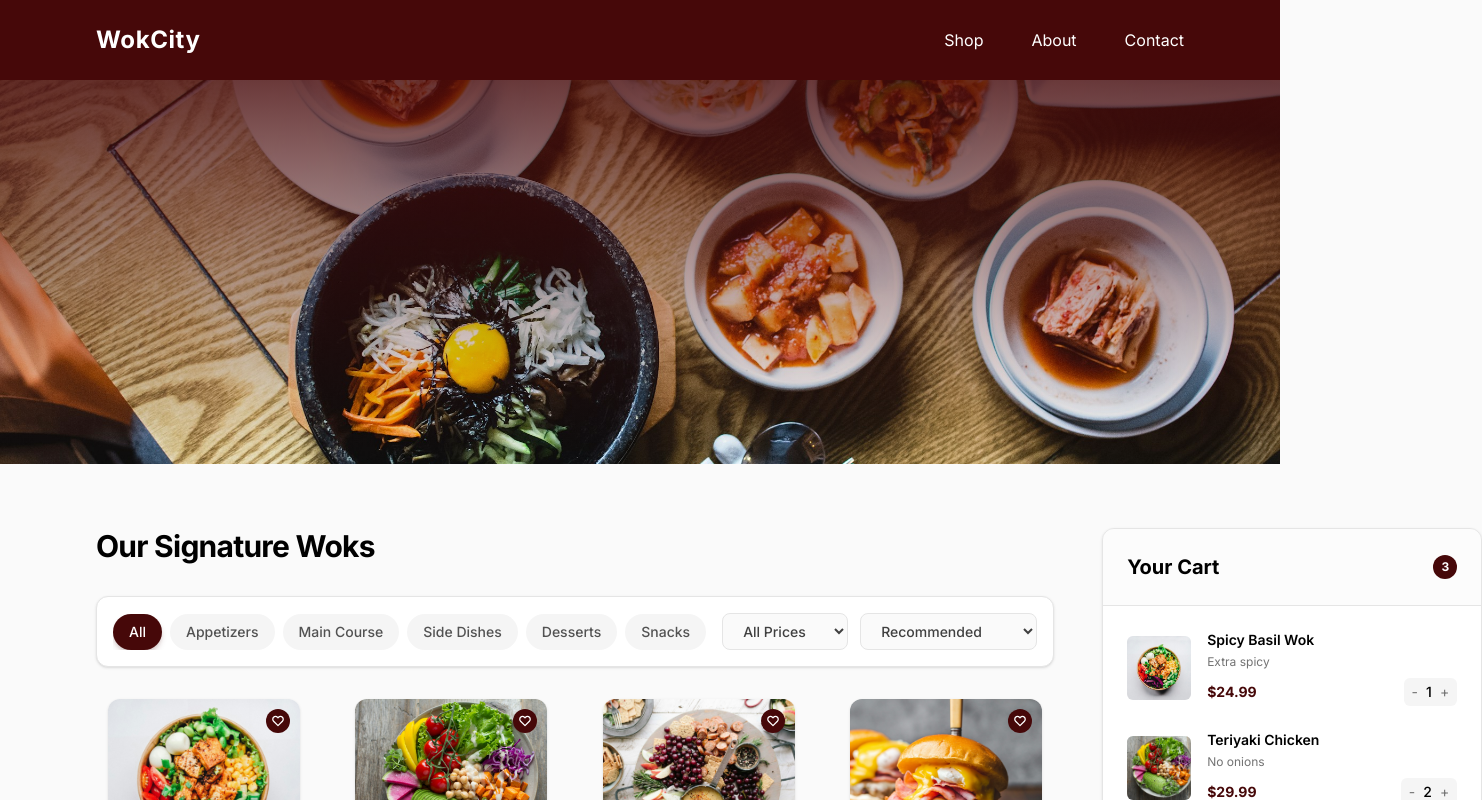
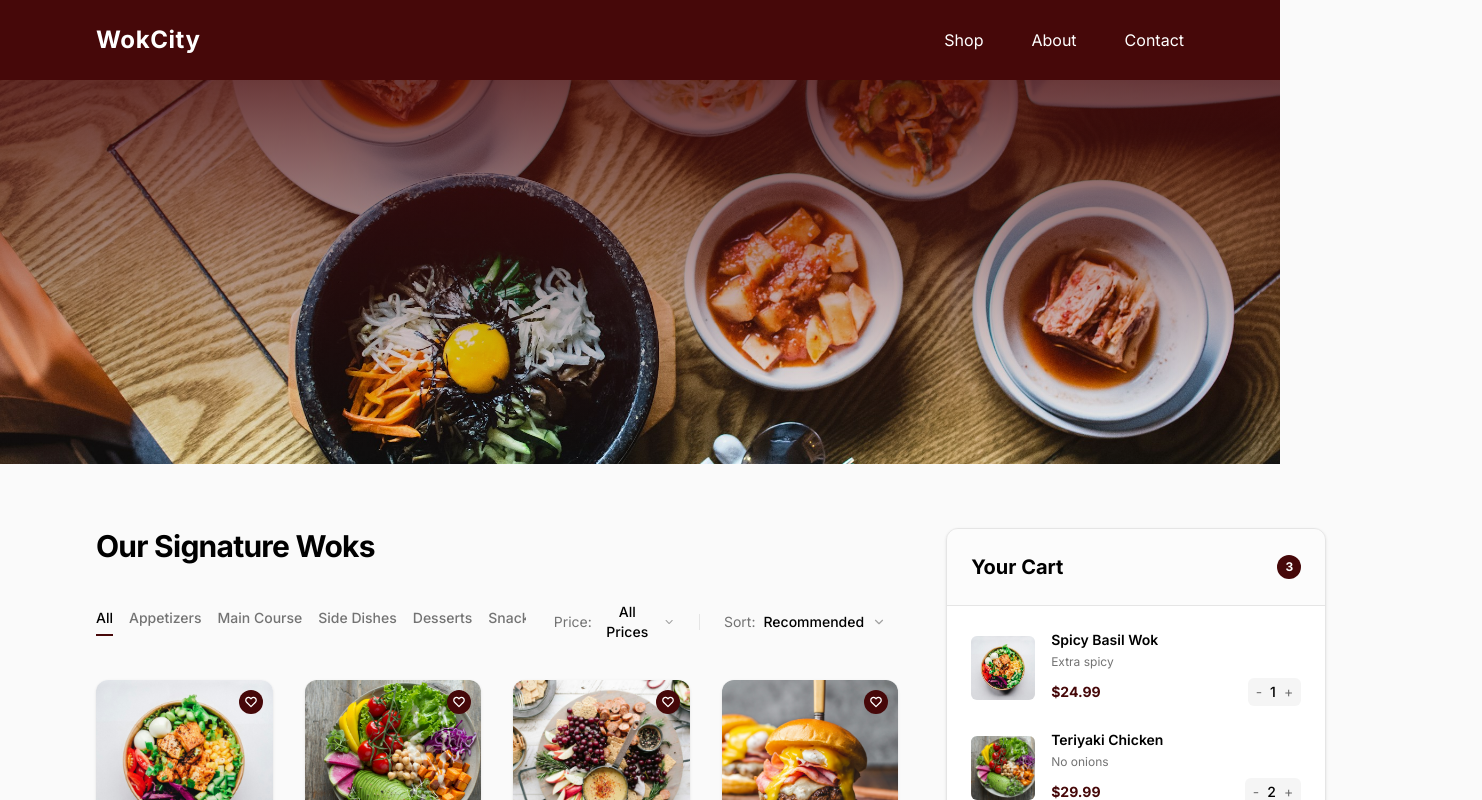
Before and after one commit to Ace-design2/wokcity-restaurant, a Next.js app: page / in a window 1280 px wide. Shown: the top 800 px of the page, 1482 px wide, since content can reach past the window. Built offline with nearby package versions, Linux system fonts and the light colour scheme.

Commit message:
feat: Implement custom minimal dropdowns for price and sort filters, and refine the overall filter bar and category selection UI.

```diff
--- a/components/ProductGrid.tsx
+++ b/components/ProductGrid.tsx
@@ -1,6 +1,6 @@
 "use client";
 
-import React, { useState, useMemo } from 'react';
+import React, { useState, useMemo, useRef, useEffect } from 'react';
 import ProductCard from './ProductCard';
 
 const CATEGORIES = ["All", "Appetizers", "Main Course", "Side Dishes", "Desserts", "Snacks"];
@@ -9,14 +9,69 @@ const MOCK_PRODUCTS = Array.from({ length: 24 }).map((_, i) => ({
   id: `prod-${i}`,
   name: `Wok Meal ${i + 1}`,
   description: 'A delicious customized wok meal to enjoy...',
-  category: CATEGORIES[(i % 5) + 1], // Map to 1-5 (skipping 0 'All')
-  price: Math.round((Math.random() * 40 + 10) * 100) / 100, // Two decimals $10 to $50
+  category: CATEGORIES[(i % 5) + 1],
+  price: Math.round((Math.random() * 40 + 10) * 100) / 100,
   imageUrl: `/images/food${(i % 10) + 1}.jpg`,
 }));
 
+type DropdownProps = {
+  label: string;
+  value: string;
+  options: string[];
+  onChange: (val: string) => void;
+};
+
+// Custom Tooltip Dropdown Component
+function MinimalDropdown({ label, value, options, onChange }: DropdownProps) {
+  const [isOpen, setIsOpen] = useState(false);
+  const dropdownRef = useRef<HTMLDivElement>(null);
+
+  useEffect(() => {
+    function handleClickOutside(event: MouseEvent) {
+      if (dropdownRef.current && !dropdownRef.current.contains(event.target as Node)) {
+        setIsOpen(false);
+      }
+    }
+    document.addEventListener("mousedown", handleClickOutside);
+    return () => document.removeEventListener("mousedown", handleClickOutside);
+  }, []);
+
+  return (
+    <div className="relative" ref={dropdownRef}>
+      <button
+        type="button"
+        onClick={() => setIsOpen(!isOpen)}
+        className="flex items-center gap-2 px-3 py-1.5 rounded-md hover:bg-neutral-100 transition-colors focus:outline-none"
+      >
+        <span className="text-sm text-neutral-500">{label}:</span>
+        <span className="text-sm font-medium text-black">{value}</span>
+        <svg fill="none" stroke="currentColor" strokeWidth="2" strokeLinecap="round" strokeLinejoin="round" className={`w-3.5 h-3.5 text-neutral-400 transition-transform ${isOpen ? "rotate-180" : ""}`} viewBox="0 0 24 24"><path d="m6 9 6 6 6-6"/></svg>
+      </button>
+
+      {isOpen && (
+        <div className="absolute top-full right-0 mt-2 w-48 bg-white border border-neutral-100/80 rounded-lg shadow-xl shadow-black-[0.03] py-2 z-50">
+          {options.map(opt => (
+            <button
+              key={opt}
+              onClick={() => { onChange(opt); setIsOpen(false); }}
+              className={`w-full text-left px-4 py-2 text-sm transition-colors ${
+                value === opt
+                  ? "text-red-950 font-semibold bg-red-50/50"
+                  : "text-neutral-600 hover:text-black hover:bg-neutral-50"
+              }`}
+            >
+              {opt}
+            </button>
+          ))}
+        </div>
+      )}
+    </div>
+  );
+}
+
 export default function ProductGrid() {
   const [activeCategory, setActiveCategory] = useState("All");
-  const [priceRange, setPriceRange] = useState("All");
+  const [priceRange, setPriceRange] = useState("All Prices");
   const [sortOrder, setSortOrder] = useState("Recommended");
 
   const filteredAndSortedProducts = useMemo(() => {
@@ -34,9 +89,9 @@ export default function ProductGrid() {
       result = result.filter(p => p.price > 35);
     }
 
-    if (sortOrder === "Price: Low to High") {
+    if (sortOrder === "Price: Ascending") {
       result.sort((a, b) => a.price - b.price);
-    } else if (sortOrder === "Price: High to Low") {
+    } else if (sortOrder === "Price: Descending") {
       result.sort((a, b) => b.price - a.price);
     } else if (sortOrder === "Alphabetical (A-Z)") {
       result.sort((a, b) => a.name.localeCompare(b.name));
@@ -47,19 +102,19 @@ export default function ProductGrid() {
 
   return (
     <div className="w-full">
-      {/* Filters & Sorting Bar */}
-      <div className="flex flex-col lg:flex-row justify-between items-start lg:items-center gap-4 mb-8 bg-white p-4 rounded-xl shadow-sm border border-neutral-200">
+      {/* Filters & Sorting Minimal Bar */}
+      <div className="flex flex-col lg:flex-row justify-between items-start lg:items-center gap-4 mb-8">
 
-        {/* Category Pills */}
-        <div className="flex gap-2 overflow-x-auto w-full lg:w-auto pb-2 lg:pb-0 hide-scrollbar" style={{ scrollbarWidth: 'none', msOverflowStyle: 'none' }}>
+        {/* Category Minimal Links */}
+        <div className="flex gap-4 overflow-x-auto w-full lg:w-auto pb-2 lg:pb-0 hide-scrollbar" style={{ scrollbarWidth: 'none', msOverflowStyle: 'none' }}>
           {CATEGORIES.map(cat => (
             <button
               key={cat}
               onClick={() => setActiveCategory(cat)}
-              className={`whitespace-nowrap px-4 py-2 rounded-full text-sm font-medium transition-colors focus:outline-none ${
+              className={`whitespace-nowrap pb-1.5 text-sm font-medium transition-all focus:outline-none border-b-2 ${
                 activeCategory === cat
-                  ? "bg-red-950 text-white shadow-md shadow-red-950/20"
-                  : "bg-neutral-100 text-neutral-600 hover:bg-neutral-200"
+                  ? "border-red-950 text-black"
+                  : "border-transparent text-neutral-500 hover:text-black"
               }`}
             >
               {cat}
@@ -67,35 +122,27 @@ export default function ProductGrid() {
           ))}
         </div>
 
-        {/* Dropdowns (Price & Sort) */}
-        <div className="flex items-center gap-3 w-full lg:w-auto">
-          <select
+        {/* Custom Minimal Tooltips (Price & Sort) */}
+        <div className="flex items-center gap-1 w-full lg:w-auto mt-2 lg:mt-0 pt-4 lg:pt-0 border-t border-neutral-200 lg:border-t-0">
+          <MinimalDropdown
+            label="Price"
             value={priceRange}
-            onChange={(e) => setPriceRange(e.target.value)}
-            className="px-4 py-2 bg-neutral-50 border border-neutral-200 rounded-lg text-sm font-medium text-neutral-700 outline-none focus:ring-2 focus:ring-red-950 cursor-pointer flex-1 lg:flex-none"
-          >
-            <option value="All">All Prices</option>
-            <option value="Under $20">Under $20</option>
-            <option value="$20 - $35">$20 - $35</option>
-            <option value="Over $35">Over $35</option>
-          </select>
-
-          <select
+            options={["All Prices", "Under $20", "$20 - $35", "Over $35"]}
+            onChange={setPriceRange}
+          />
+          <span className="w-px h-4 bg-neutral-200 mx-2" />
+          <MinimalDropdown
+            label="Sort"
             value={sortOrder}
-            onChange={(e) => setSortOrder(e.target.value)}
-            className="px-4 py-2 bg-neutral-50 border border-neutral-200 rounded-lg text-sm font-medium text-neutral-700 outline-none focus:ring-2 focus:ring-red-950 cursor-pointer flex-1 lg:flex-none"
-          >
-            <option value="Recommended">Recommended</option>
-            <option value="Price: Low to High">Price: Ascending</option>
-            <option value="Price: High to Low">Price: Descending</option>
-            <option value="Alphabetical (A-Z)">Alphabetical (A-Z)</option>
-          </select>
+            options={["Recommended", "Price: Ascending", "Price: Descending", "Alphabetical (A-Z)"]}
+            onChange={setSortOrder}
+          />
         </div>
       </div>
 
       {/* Grid */}
       {filteredAndSortedProducts.length > 0 ? (
-        <div className="grid grid-cols-1 sm:grid-cols-2 lg:grid-cols-3 xl:grid-cols-4 gap-8">
+        <div className="grid grid-cols-1 sm:grid-cols-2 lg:grid-cols-3 xl:grid-cols-4 gap-x-8 gap-y-10">
           {filteredAndSortedProducts.map((product) => (
             <div key={product.id} className="flex justify-center">
               <ProductCard
@@ -109,13 +156,13 @@ export default function ProductGrid() {
           ))}
         </div>
       ) : (
-        <div className="py-24 text-center text-neutral-500 bg-white rounded-xl border border-dashed border-neutral-300">
-          <p className="text-xl">No products found matching your criteria.</p>
+        <div className="py-24 text-center">
+          <p className="text-xl text-neutral-400 font-light">No products found matching your criteria.</p>
           <button
-            onClick={() => { setActiveCategory("All"); setPriceRange("All"); setSortOrder("Recommended"); }}
-            className="mt-4 text-red-600 font-medium hover:underline focus:outline-none"
+            onClick={() => { setActiveCategory("All"); setPriceRange("All Prices"); setSortOrder("Recommended"); }}
+            className="mt-6 text-sm text-black border-b border-black font-medium hover:text-neutral-600 hover:border-neutral-600 transition-colors pb-0.5 focus:outline-none"
           >
-            Clear filters
+            Clear all filters
           </button>
         </div>
       )}
```
